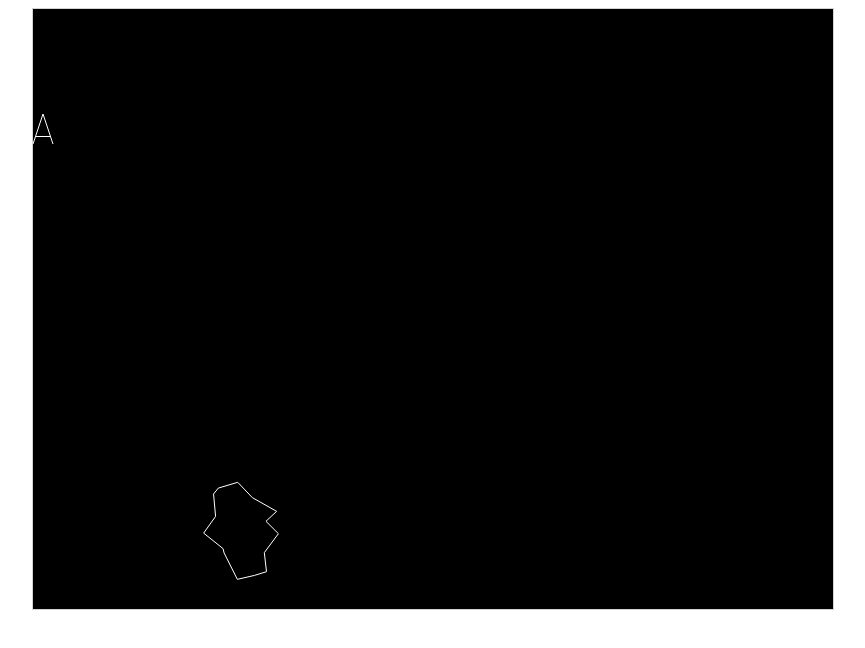
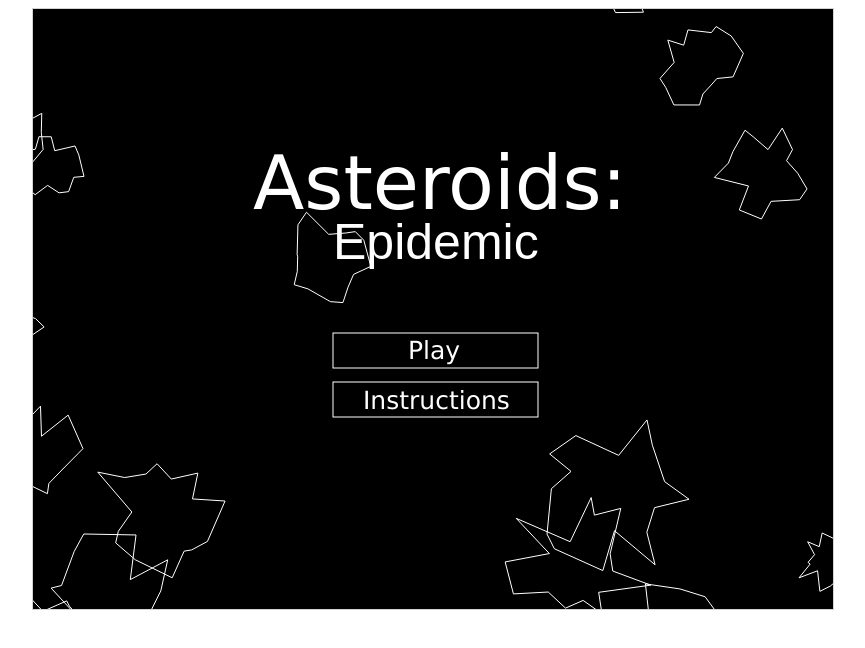
Before and after one commit to jigawhat/AsteroidsEpidemic, a plain HTML site: page index.html in a window 1280 px wide. Shown: the whole page, without its empty margins (207-1072 px from the left). Drawn offline with Linux system fonts and the light colour scheme.

Commit message:
Implemented main menu

```diff
--- a/index.html
+++ b/index.html
@@ -50,11 +50,11 @@ const ASTEROID_EVOLUTION_TIMER = 2.1;
 const SMALL_ASTEROID_SPEED_MULTIPLIER = 2.0;
 const MEDIUM_ASTEROID_SPEED_MULTIPLIER = 1.4;
 const LINE_PARTICLE_ROTATE_SPEED = 0.05;
+const PARTICLE_SPEED = 2;
+const PARTICLE_LIFESPAN = 2.0;
 const LINE_PARTICLE_SIZE = 12;
 const LINE_PARTICLE_SPEED = 2;
 const LINE_PARTICLE_LIFESPAN = 2.0;
-const PARTICLE_SPEED = 2;
-const PARTICLE_LIFESPAN = 2.0;
 
 
 // Variables
@@ -64,16 +64,20 @@ var missiles = [];
 var asteroids = [];
 var particles = [];
 var line_particles = [];
+var mainmenu;
 var firing = false;
+var mode = "MAINMENU";
+var just_changed_mode = true;
 var frameCount = 0;
 
 
 // Initialise game
 function startGame() {
   myGameArea.start();
-  ship = new Ship(10, 120);
-  test_asteroid = new Asteroid("MEDIUM", null, null);
-  asteroids.push(test_asteroid);
+  // Debug code
+  // ship = new Ship(10, 120);
+  // test_asteroid = new Asteroid("MEDIUM", null, null);
+  // asteroids.push(test_asteroid);
 }
 
 var myGameArea = {
@@ -388,14 +392,68 @@ class Ship extends MovingObject {
   }
 }
 
+// Class for main menu text and buttons
+class MainMenu {
+  constructor() {
+    // Spawn background asteroids
+    asteroids.push(new Asteroid("LARGE", null, null));
+    asteroids.push(new Asteroid("LARGE", null, null));
+    asteroids.push(new Asteroid("LARGE", null, null));
+    asteroids.push(new Asteroid("LARGE", null, null));
+    asteroids.push(new Asteroid("MEDIUM", null, null));
+    asteroids.push(new Asteroid("MEDIUM", null, null));
+    asteroids.push(new Asteroid("MEDIUM", null, null));
+    asteroids.push(new Asteroid("MEDIUM", null, null));
+    asteroids.push(new Asteroid("MEDIUM", null, null));
+    asteroids.push(new Asteroid("SMALL", null, null));
+    asteroids.push(new Asteroid("SMALL", null, null));
+    asteroids.push(new Asteroid("SMALL", null, null));
+    asteroids.push(new Asteroid("SMALL", null, null));
+    asteroids.push(new Asteroid("SMALL", null, null));
+    asteroids.push(new Asteroid("SMALL", null, null));
+    asteroids.push(new Asteroid("SMALL", null, null));
+  }
+
+  update() {
+
+    // Draw main menu
+    var ctx = myGameArea.context;
+
+    // Draw title text
+    ctx.font = "75px Verdana";
+    ctx.fillStyle = "white";
+    ctx.fillText("Asteroids:", 220, 200);
+    ctx.font = "50px Arial";
+    ctx.fillText("Epidemic", 300, 250);
+
+    // Draw buttons
+    ctx.font = "25px Verdana";
+    ctx.fillText("Play", 375, 350);
+    ctx.fillText("Instructions", 330, 400);
+    ctx.strokeRect(300, 324, 205, 35);
+    ctx.strokeRect(300, 373, 205, 35);
+  }
+}
+
 // Update per frame function
 function updateGameArea() {
   myGameArea.clear();
   frameCount++;
+
+  if (mode == "MAINMENU") {
+    if (just_changed_mode) {
+      mainmenu = new MainMenu();
+      just_changed_mode = false;
+    } else {
+      mainmenu.update()
+    }
+  }
+
+
+  // Game control listeners
   if (ship) {
     ship.moveAngle = 0;
     ship.thrusting = false;
-    // Game control listeners
     if (myGameArea.keys && myGameArea.keys[37]) {ship.moveAngle = -SHIP_TURN_SPEED * Math.PI / 180}
     if (myGameArea.keys && myGameArea.keys[39]) {ship.moveAngle = SHIP_TURN_SPEED * Math.PI / 180}
     if (myGameArea.keys && myGameArea.keys[38]) {
```
